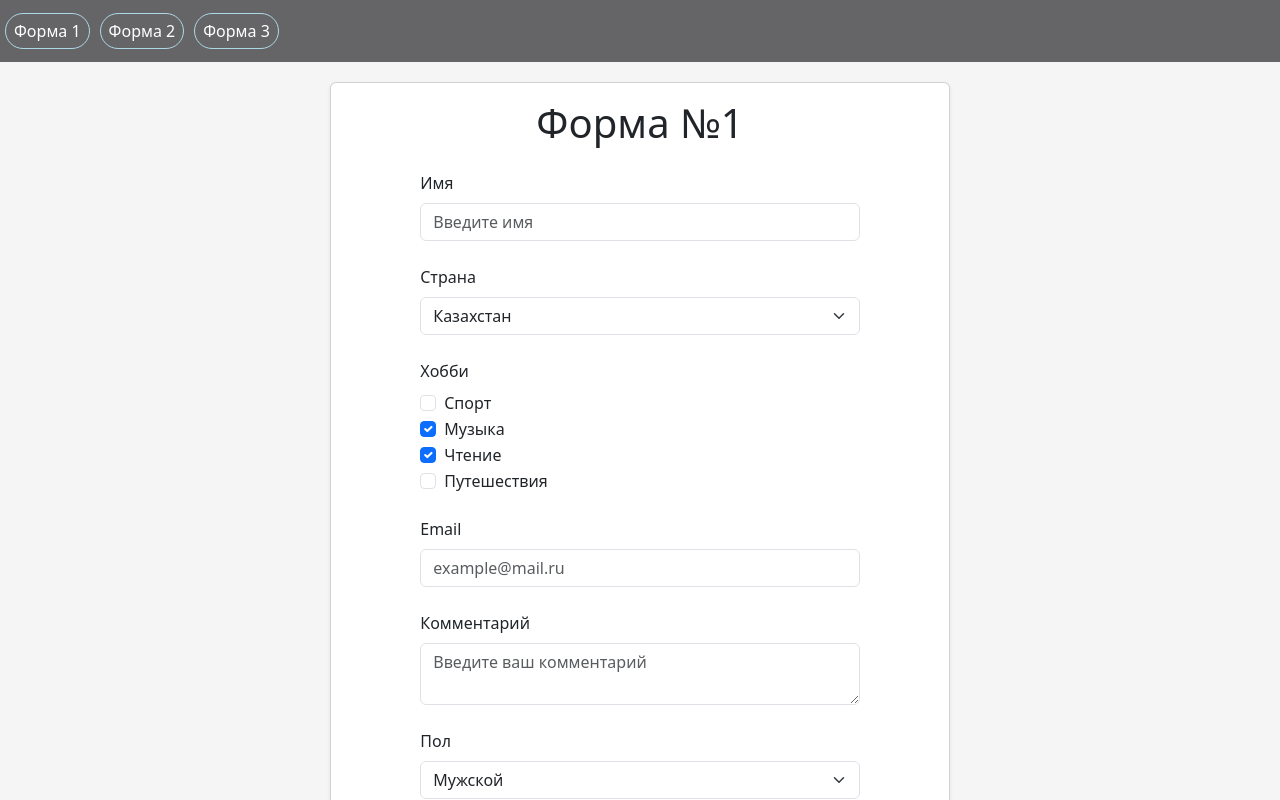
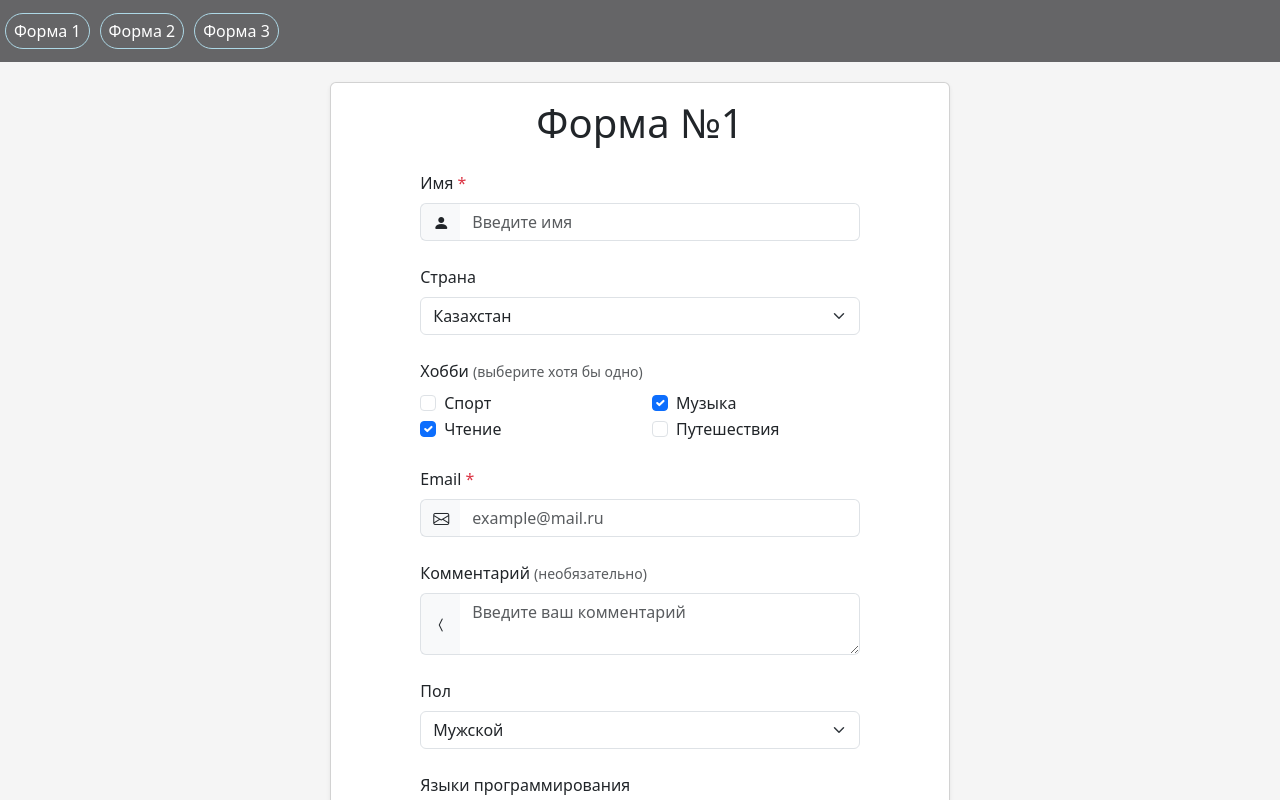
Before and after one commit to Pe6e3/form-generator, a Vue app in the folder form-generator/: page /form-one in a window 1280 px wide. Shown: the top 800 px of the page. Built offline with nearby package versions, Linux system fonts and the light colour scheme.

Commit message:
Добавил поддержку иконок Bootstrap, обновил зависимости и улучшил кастомизацию полей формы с использованием слотов.

```diff
--- a/form-generator/src/components/FormGenerator.vue
+++ b/form-generator/src/components/FormGenerator.vue
@@ -9,16 +9,19 @@
 
                         <!-- input -->
                         <div v-if="element.type === 'input'" class="form-group">
+                            <slot :name="'input-' + element.index" :element="element">
                                 <label for="name" class="form-label">{{ element.label }}</label>
                                 <input type="text" v-model="element.value" :placeholder="element.placeholder"
-                                class="form-control" :disabled="element.isDisabled" @input="handleInputChange(element)">
+                                    class="form-control" :disabled="element.isDisabled"
+                                    @input="handleInputChange(element)">
+                            </slot>
                         </div>
 
 
                         <!-- select -->
                         <div v-else-if="element.type === 'select'" class="form-group">
+                            <slot :name="'select-' + element.index" :element="element">
                                 <label for="name" class="form-label">{{ element.label }}</label>
-
                                 <select v-model="element.value" class="form-select" :disabled="element.isDisabled"
                                     @change="handleInputChange(element)">
                                     <option v-for="value in element.values" :key="value.name" :value="value.name"
@@ -26,11 +29,13 @@
                                         {{ value.name }}
                                     </option>
                                 </select>
+                            </slot>
                         </div>
 
 
                         <!-- checkbox -->
                         <div v-else-if="element.type === 'checkbox'" class="form-group">
+                            <slot :name="'checkbox-' + element.index" :element="element">
                                 <label class="form-label">{{ element.label }}</label>
                                 <div v-for="value in element.values" :key="value.name" class="form-check">
                                     <input type="checkbox" :value="value.name" v-model="element.value"
@@ -38,14 +43,17 @@
                                         @change="handleInputChange(element)">
                                     <label class="form-check-label">{{ value.name }}</label>
                                 </div>
+                            </slot>
                         </div>
 
                         <!-- textarea -->
                         <div v-else-if="element.type === 'textarea'" class="form-group">
+                            <slot :name="'textarea-' + element.index" :element="element">
                                 <label for="name" class="form-label">{{ element.label }}</label>
-                            <textarea v-model="element.value" :placeholder="element.placeholder" class="form-control"
-                                :disabled="element.isDisabled" :rows="element.rows"
+                                <textarea v-model="element.value" :placeholder="element.placeholder"
+                                    class="form-control" :disabled="element.isDisabled" :rows="element.rows"
                                     @input="handleInputChange(element)"></textarea>
+                            </slot>
                         </div>
 
                     </div>
--- a/form-generator/src/components/MyForms/FormOne.vue
+++ b/form-generator/src/components/MyForms/FormOne.vue
@@ -1,7 +1,72 @@
 <template>
     <div>
         <form-generator v-if="form" :form="form" class="w-50 mx-auto" @button-click="handleButtonClick"
-            @input-change="handleInputChange" />
+            @input-change="handleInputChange">
+
+            <!-- Кастомизация поля Имя -->
+            <template #input-0="{ element }">
+                <label for="name" class="form-label">
+                    {{ element.label }}
+                    <span class="text-danger">*</span>
+                </label>
+                <div class="input-group">
+                    <span class="input-group-text">
+                        <i class="bi bi-person"></i>
+                    </span>
+                    <input type="text" v-model="element.value" :placeholder="element.placeholder" class="form-control"
+                        :disabled="element.isDisabled" @input="handleInputChange(element)">
+                </div>
+            </template>
+
+            <!-- Кастомизация поля Email -->
+            <template #input-3="{ element }">
+                <label for="email" class="form-label">
+                    {{ element.label }}
+                    <span class="text-danger">*</span>
+                </label>
+                <div class="input-group">
+                    <span class="input-group-text">
+                        <i class="bi bi-envelope"></i>
+                    </span>
+                    <input type="email" v-model="element.value" :placeholder="element.placeholder" class="form-control"
+                        :disabled="element.isDisabled" @input="handleInputChange(element)">
+                </div>
+            </template>
+
+            <!-- Кастомизация поля Комментарий -->
+            <template #textarea-4="{ element }">
+                <label for="comment" class="form-label">
+                    {{ element.label }}
+                    <small class="text-muted">(необязательно)</small>
+                </label>
+                <div class="input-group">
+                    <span class="input-group-text">
+                        <i class="bi bi-chat"></i>
+                    </span>
+                    <textarea v-model="element.value" :placeholder="element.placeholder" class="form-control"
+                        :disabled="element.isDisabled" :rows="element.rows"
+                        @input="handleInputChange(element)"></textarea>
+                </div>
+            </template>
+
+            <!-- Кастомизация поля Хобби -->
+            <template #checkbox-2="{ element }">
+                <label class="form-label">
+                    {{ element.label }}
+                    <small class="text-muted">(выберите хотя бы одно)</small>
+                </label>
+                <div class="row">
+                    <div v-for="value in element.values" :key="value.name" class="col-md-6">
+                        <div class="form-check">
+                            <input type="checkbox" :value="value.name" v-model="element.value" class="form-check-input"
+                                :checked="value.isSelected" @change="handleInputChange(element)">
+                            <label class="form-check-label">{{ value.name }}</label>
+                        </div>
+                    </div>
+                </div>
+            </template>
+
+        </form-generator>
     </div>
 </template>
 
@@ -111,4 +176,21 @@ export default {
 }
 </script>
 
-<style scoped></style>
+<style scoped>
+.input-group-text {
+    background-color: #f8f9fa;
+    border-right: none;
+}
+
+.input-group .form-control {
+    border-left: none;
+}
+
+.input-group .form-control:focus {
+    border-color: #ced4da;
+}
+
+.input-group:focus-within {
+    box-shadow: 0 0 0 0.25rem rgba(13, 110, 253, 0.25);
+}
+</style>
--- a/form-generator/src/main.js
+++ b/form-generator/src/main.js
@@ -5,7 +5,7 @@ import router from './js/router'
 import './styles/main.scss'
 import 'bootstrap'
 import 'bootstrap/dist/css/bootstrap.min.css'
-// import 'bootstrap-icons/font/bootstrap-icons.css'
+import './styles/bootstrap-icons.scss'
 
 const app = createApp(App)
 app.use(createPinia())
--- /dev/null
+++ b/form-generator/src/styles/bootstrap-icons.scss
@@ -0,0 +1,18 @@
+@import url("https://cdn.jsdelivr.net/npm/bootstrap-icons@1.11.3/font/bootstrap-icons.min.css");
+
+.bi {
+  display: inline-block;
+  font-family: bootstrap-icons !important;
+  font-style: normal;
+  font-weight: normal !important;
+  font-variant: normal;
+  text-transform: none;
+  line-height: 1;
+  vertical-align: -0.125em;
+  -webkit-font-smoothing: antialiased;
+  -moz-osx-font-smoothing: grayscale;
+}
+
+.bi-person::before { content: "\f4da"; }
+.bi-envelope::before { content: "\f32f"; }
+.bi-chat::before { content: "\f27a"; }
--- a/package.json
+++ b/package.json
@@ -1,5 +1,6 @@
 {
   "dependencies": {
-    "bootstrap": "^5.3.3"
+    "bootstrap": "^5.3.3",
+    "bootstrap-icons": "^1.11.3"
   }
 }
```
Also changed, not shown: 2 other files (tests, documents, lock files or other folders). Lines whose indentation alone changed are shown as unchanged.
